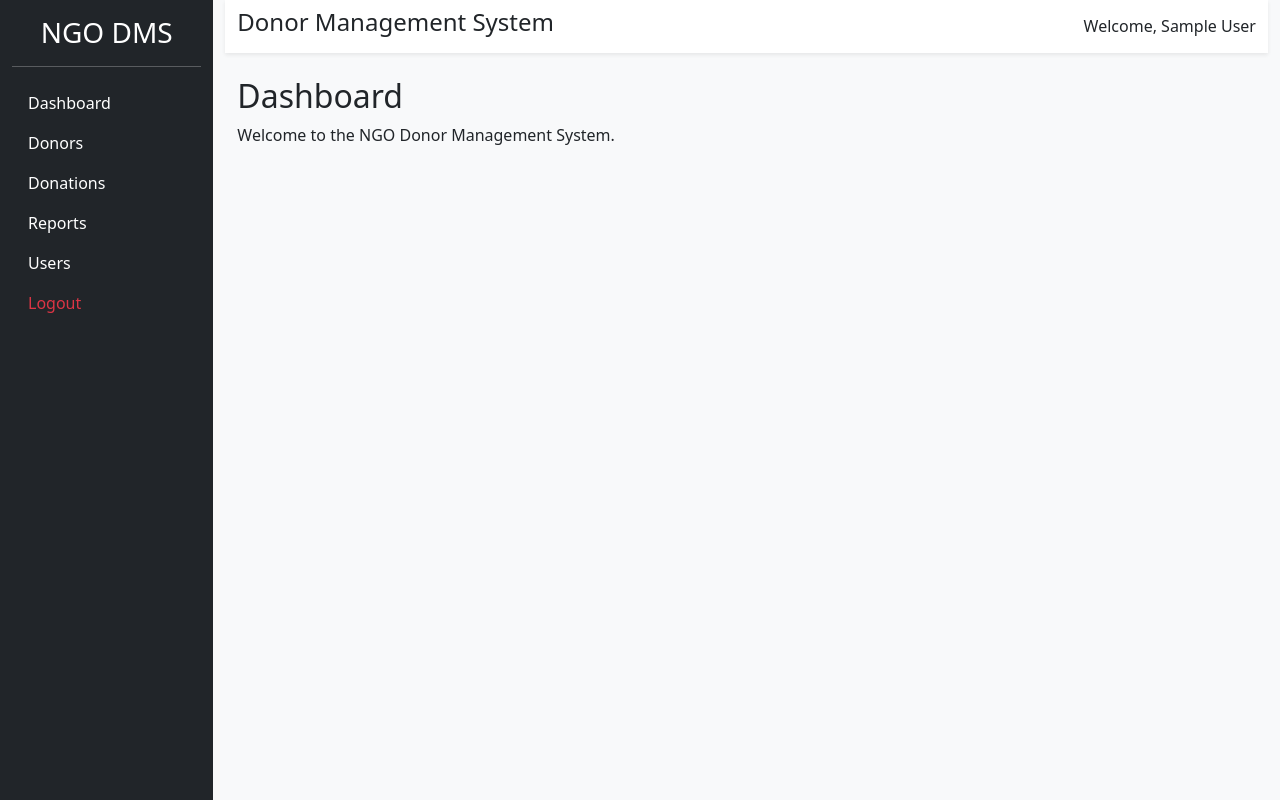
After one commit to kunalbelkar43-cyber/DonorManagementSystem, a Flask app: page /dashboard in a window 1280 px wide. The commit adds this page. Run offline with Flask 3, Linux system fonts and the light colour scheme; the visitor is signed in with stand-in values (Sample User, id 1).

Commit message:
Phase 3.11 - Create Bootstrap dashboard layout

```diff
--- a/app/__init__.py
+++ b/app/__init__.py
@@ -5,6 +5,7 @@ from app.extensions import db, migrate, login_manager
 from app import models
 from app.models.user import User
 from app.auth import auth
+from app.dashboard import dashboard
 
 @login_manager.user_loader
 def load_user(user_id):
@@ -21,6 +22,7 @@ def create_app():
     login_manager.login_view = "auth.login"
 
     app.register_blueprint(auth)
+    app.register_blueprint(dashboard)
     @app.route("/")
     def home():
         return "<h1>Donor Management System</h1>"
--- a/app/dashboard/__init__.py
+++ b/app/dashboard/__init__.py
@@ -0,0 +1,5 @@
+from flask import Blueprint
+
+dashboard = Blueprint("dashboard", __name__)
+
+from app.dashboard import routes
--- a/app/dashboard/routes.py
+++ b/app/dashboard/routes.py
@@ -0,0 +1,12 @@
+from flask import render_template
+from flask_login import login_required, current_user
+from app.dashboard import dashboard
+
+
+@dashboard.route("/dashboard")
+@login_required
+def index():
+    return render_template(
+        "dashboard/index.html",
+        user=current_user
+    )
--- /dev/null
+++ b/app/static/css/style.css
@@ -0,0 +1,3 @@
+body{
+    background:#f8f9fa;
+}
--- a/app/templates/base.html
+++ b/app/templates/base.html
@@ -0,0 +1,34 @@
+<!DOCTYPE html>
+<html lang="en">
+
+<head>
+
+    <meta charset="UTF-8">
+
+    <meta name="viewport"
+          content="width=device-width, initial-scale=1">
+
+    <title>{% block title %}Donor Management System{% endblock %}</title>
+
+    <!-- Bootstrap CSS -->
+    <link href="https://cdn.jsdelivr.net/npm/bootstrap@5.3.7/dist/css/bootstrap.min.css" rel="stylesheet">
+
+    <!-- Bootstrap Icons -->
+    <link href="https://cdn.jsdelivr.net/npm/bootstrap-icons@1.13.1/font/bootstrap-icons.css" rel="stylesheet">
+
+    <link rel="stylesheet"
+          href="{{ url_for('static', filename='css/style.css') }}">
+
+</head>
+
+<body>
+
+{% block content %}
+
+{% endblock %}
+
+<script src="https://cdn.jsdelivr.net/npm/bootstrap@5.3.7/dist/js/bootstrap.bundle.min.js"></script>
+
+</body>
+
+</html>
--- /dev/null
+++ b/app/templates/dashboard/index.html
@@ -0,0 +1,143 @@
+{% extends "base.html" %}
+
+{% block title %}
+
+Dashboard
+
+{% endblock %}
+
+{% block content %}
+
+<div class="container-fluid">
+
+<div class="row">
+
+<div class="col-md-2 bg-dark text-white min-vh-100">
+
+<h3 class="mt-3 text-center">
+
+NGO DMS
+
+</h3>
+
+<hr>
+
+<ul class="nav flex-column">
+
+<li class="nav-item">
+
+<a class="nav-link text-white"
+href="{{ url_for('dashboard.index') }}">
+
+Dashboard
+
+</a>
+
+</li>
+
+<li class="nav-item">
+
+<a class="nav-link text-white"
+href="#">
+
+Donors
+
+</a>
+
+</li>
+
+<li class="nav-item">
+
+<a class="nav-link text-white"
+href="#">
+
+Donations
+
+</a>
+
+</li>
+
+<li class="nav-item">
+
+<a class="nav-link text-white"
+href="#">
+
+Reports
+
+</a>
+
+</li>
+
+<li class="nav-item">
+
+<a class="nav-link text-white"
+href="#">
+
+Users
+
+</a>
+
+</li>
+
+<li class="nav-item">
+
+<a class="nav-link text-danger"
+href="{{ url_for('auth.logout') }}">
+
+Logout
+
+</a>
+
+</li>
+
+</ul>
+
+</div>
+
+<div class="col-md-10">
+
+<nav class="navbar navbar-light bg-white shadow-sm">
+
+<div class="container-fluid">
+
+<h4>
+
+Donor Management System
+
+</h4>
+
+<span>
+
+Welcome,
+
+{{ current_user.full_name }}
+
+</span>
+
+</div>
+
+</nav>
+
+<div class="container mt-4">
+
+<h2>
+
+Dashboard
+
+</h2>
+
+<p>
+
+Welcome to the NGO Donor Management System.
+
+</p>
+
+</div>
+
+</div>
+
+</div>
+
+</div>
+
+{% endblock %}
```
Also changed, not shown: app/auth/routes.py (+24 -1 lines), app/templates/auth/login.html (+9 -0 lines), create_admin.py (added, +28 -0 lines).
